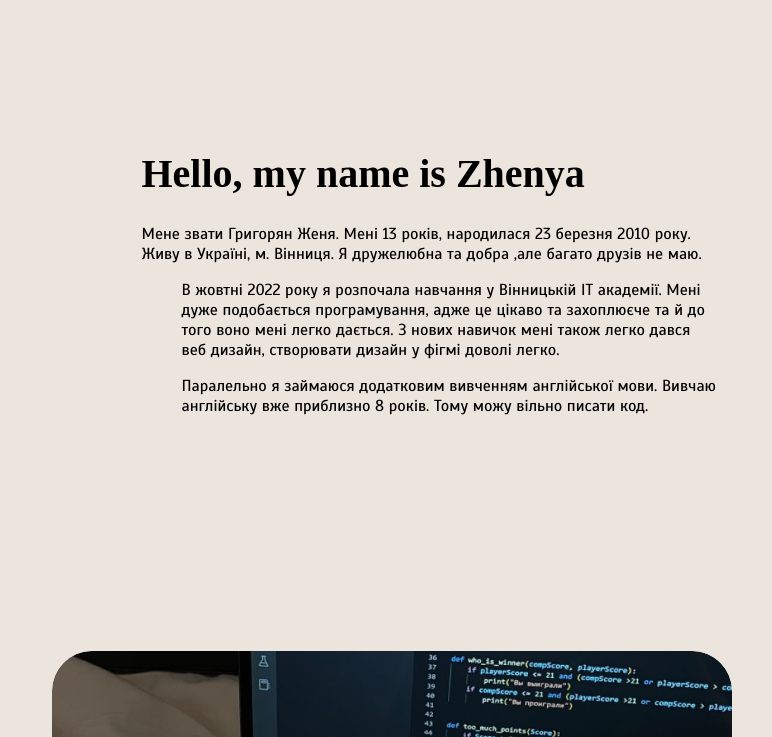
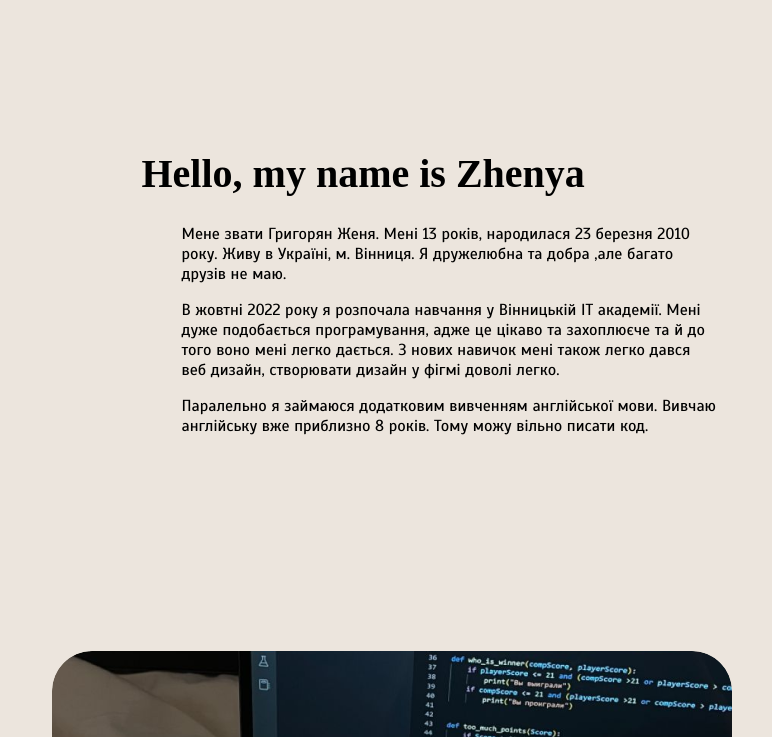
Before and after one commit to zhenyagrigoryan/resume_zhenya, a plain HTML site: page index.html in a window 1280 px wide. Shown: the part 820-1557 px from the top of the page, 508-1280 px from the left. Drawn offline with Linux system fonts and the light colour scheme; a web font is replaced by a local one.

Commit message:
Update index.html

```diff
--- a/index.html
+++ b/index.html
@@ -39,8 +39,11 @@
 			</div>
 			</div>
 			<img src="изображение_viber_2023-05-22_23-49-39-156.jpg" class="image">
-			<div class="text"><h1>Hello, my name is Zhenya</h1>
-				Мене звати Григорян Женя. Мені 13 років, народилася 23 березня 2010 року. Живу в Україні, м. Вінниця. Я дружелюбна та добра ,але багато друзів не маю.
+			<div class="text">
+				<div class="text_h1_1">
+				<h1>Hello, my name is Zhenya</h1>
+                </div>
+				<p>Мене звати Григорян Женя. Мені 13 років, народилася 23 березня 2010 року. Живу в Україні, м. Вінниця. Я дружелюбна та добра ,але багато друзів не маю.</p>
 				<p>
 			В жовтні 2022 року я розпочала навчання у Вінницькій ІТ академії. Мені дуже подобається програмування, адже це цікаво та захоплюєче та й до того воно мені легко дається.
 З нових навичок мені також легко дався веб дизайн, створювати дизайн у фігмі доволі легко.</p>
@@ -57,7 +60,9 @@
 	<div class="hobby1">
 
 		<div id="click3" class="text_hb1">
+			<div class="text_h1_2">
 		<h1>Programming</h1>
+</div>
 		<p>У Вінницькій ІТ академії ми вивчаємо  веб дизайн, мову програмування С++ ,але пізніше будемо вивчати і інші, також ми вчимо веб програмування. Навчаємося ми вже 9 місяць,та проходимо тести для визначення нашого інтелекту, та те ,що ми запам`ятали з вивченого протягом кількох місяців.</p>
 		<p>Мені дуже подобаються викладачі у ІТ академії де я навчаюся. Так як від них ми навчаємося багато чому корисному до нашої майбутньої професії.</p>
 		</div>
@@ -67,7 +72,10 @@
 
 	<div class="hobby2"> <div class="img_hb2"><img src="drow.png" alt="" class="hb2"></div>
 		<div class="text_hb2">
+
+<div class="text_h1_3">
 		<h1>Drowing</h1>
+</div>
 		<p>Малюванням я ще захоплююся з дитинства. Завжди любила вільний час проводжати малюючи. На гуртки з малювання я ніколи не ходила, тому малювала вдома. Малюю зазвичай олівцями або фломастерами, зрідка фарбами,частіше всього малюю я ними у школі.</p>
 		<p>Як на мене я малюю я досить непогано так як викладач образотворчого мистецтва ставить мені оцінки від 10 до 12.</p>
 		</div>
```
